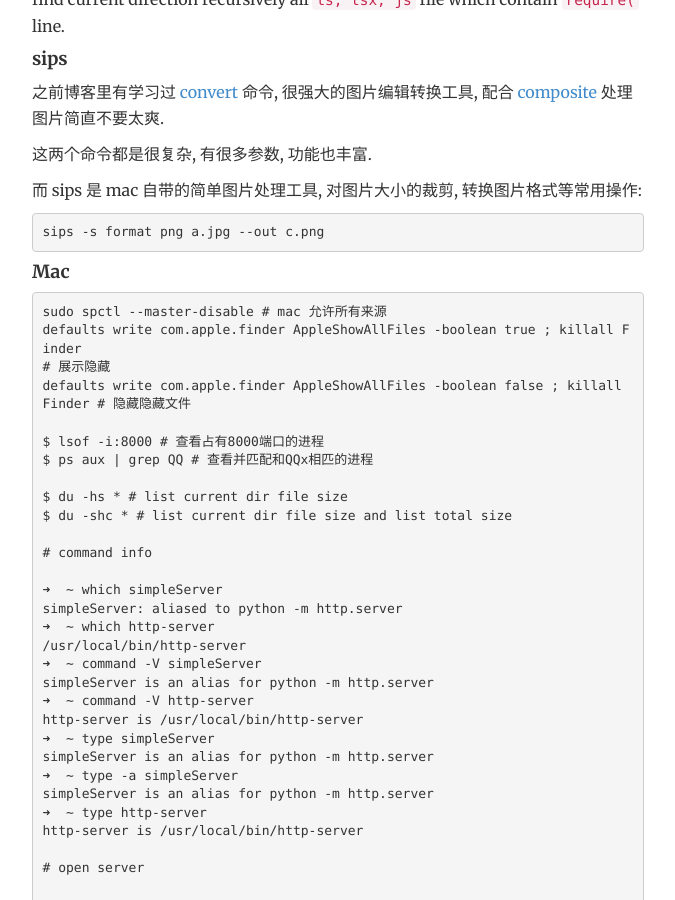
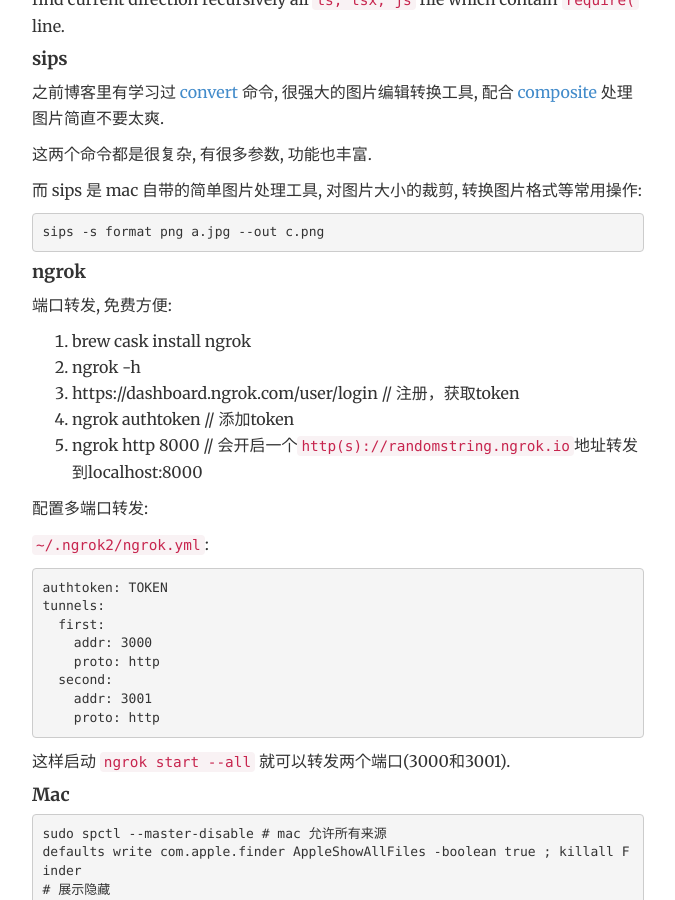
Before and after one commit to FaiChou/faichou.github.io, a Jekyll site: the page built from _posts/2018-06-22-shell.md, in a window 1280 px wide and 900 px high, scrolled down 7008 px. Shown: the whole window, without its empty margins (302-977 px from the left). Built offline with Jekyll 4.4.1, drawn with Linux system fonts in a browser that asks for light colours; comment, search, counter and statistics services are not loaded.

Commit message:
update blog post

````diff
--- a/_posts/2018-06-22-shell.md
+++ b/_posts/2018-06-22-shell.md
@@ -355,6 +355,33 @@ find current direction recursively all `ts, tsx, js` file which contain `require
 sips -s format png a.jpg --out c.png
 ```
 
+#### ngrok
+
+端口转发, 免费方便:
+
+1. brew cask install ngrok
+2. ngrok -h
+3. https://dashboard.ngrok.com/user/login // 注册，获取token
+4. ngrok authtoken <token> // 添加token
+5. ngrok http 8000 // 会开启一个`http(s)://randomstring.ngrok.io`地址转发到localhost:8000
+
+配置多端口转发:
+
+`~/.ngrok2/ngrok.yml`:
+
+```
+authtoken: TOKEN
+tunnels:
+  first:
+    addr: 3000
+    proto: http
+  second:
+    addr: 3001
+    proto: http
+```
+
+这样启动 `ngrok start --all` 就可以转发两个端口(3000和3001).
+
 #### Mac
 
 ```bash
````
